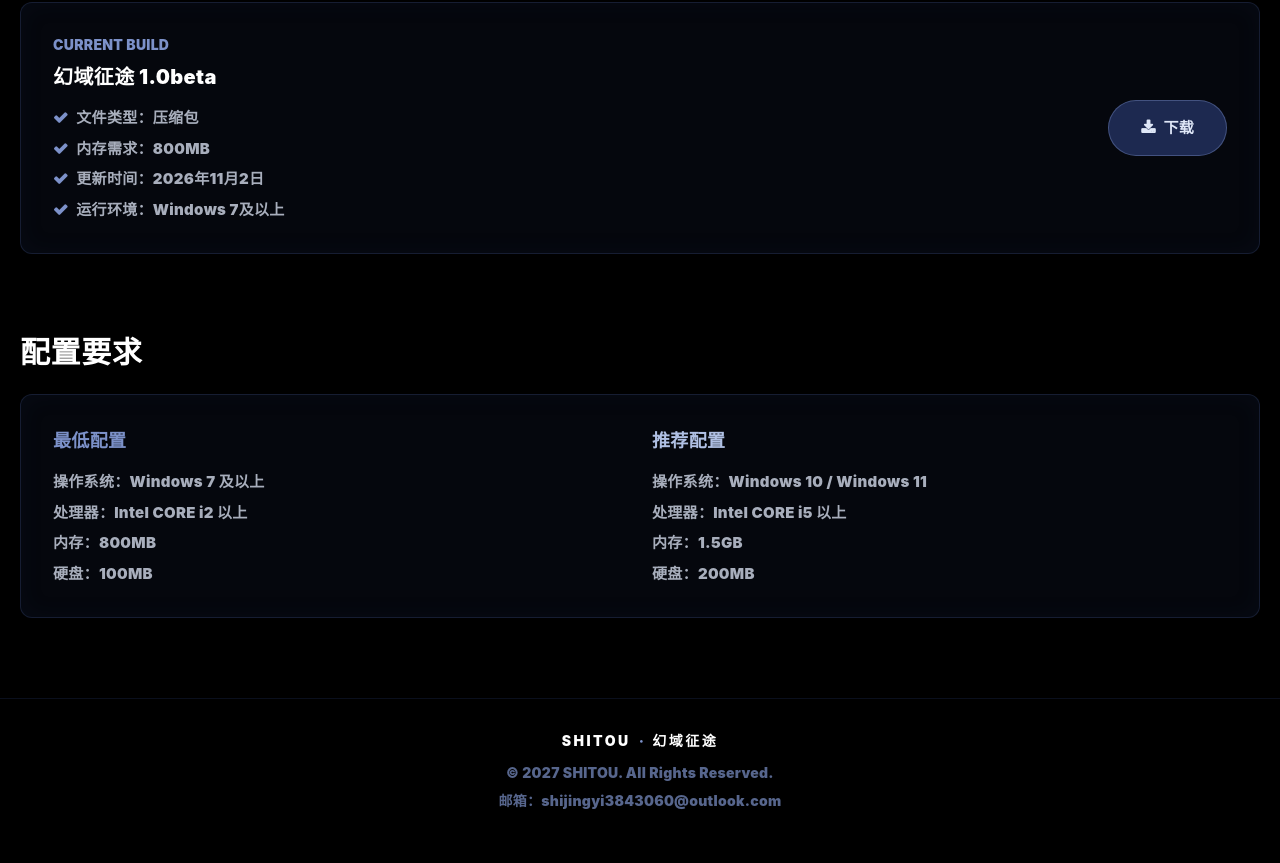
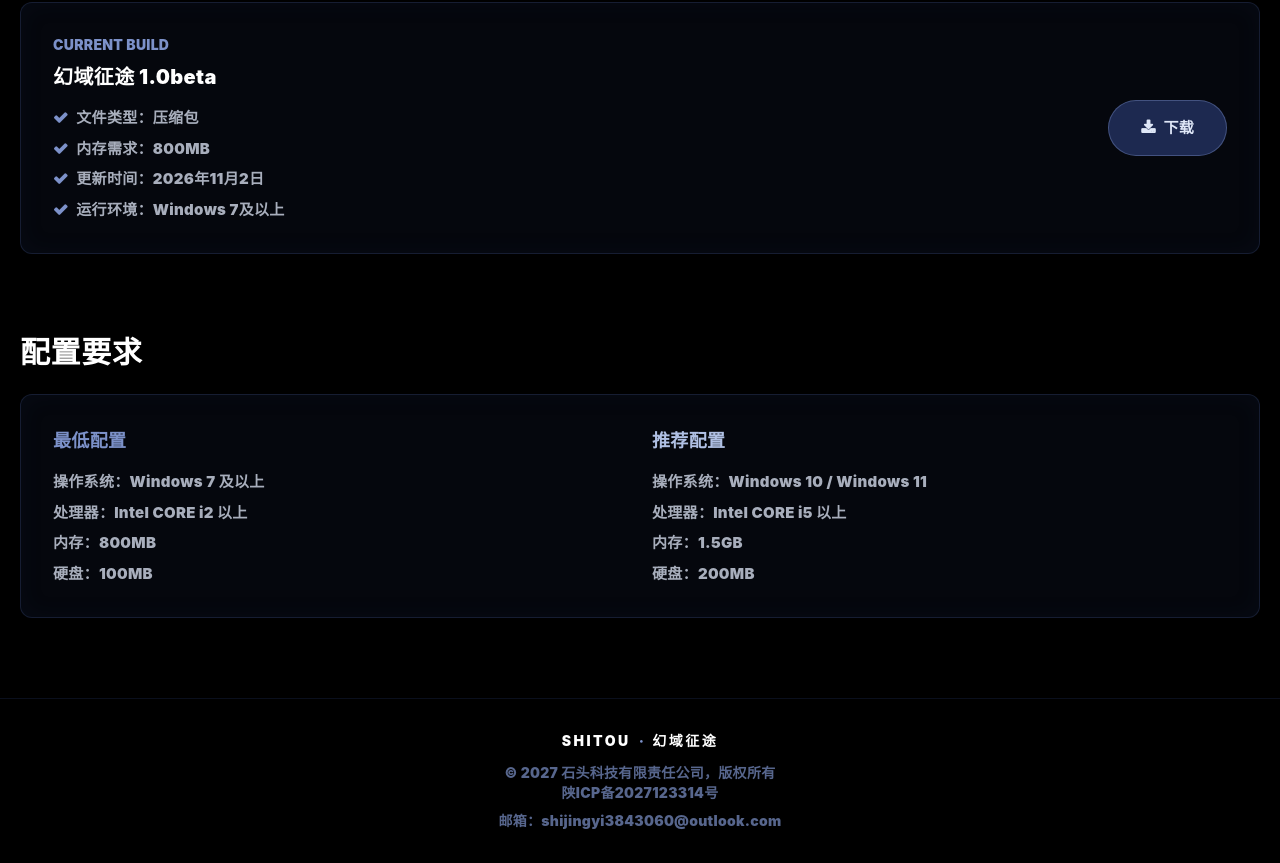
Before and after one commit to JY3843060/SHITOU-huanyuzhengtu, a plain HTML site: page index.html in a window 1280 px wide. Shown: the part 1144-2007 px from the top of the page. Drawn offline with nearby package versions, Linux system fonts and the light colour scheme.

Commit message:
Update index.html

```diff
--- a/index.html
+++ b/index.html
@@ -253,7 +253,8 @@ a {
     <div class="text-white tracking-[0.18em] mb-3">
       SHITOU<span class="text-inkblue-300 mx-2">·</span>幻域征途
     </div>
-    <p>© 2027 SHITOU. All Rights Reserved.</p>
+    <p>© 2027 石头科技有限责任公司，版权所有</p>
+    <p>陕ICP备2027123314号</p>
     <p class="mt-2">邮箱：shijingyi3843060@outlook.com</p>
   </div>
 </footer>
```
